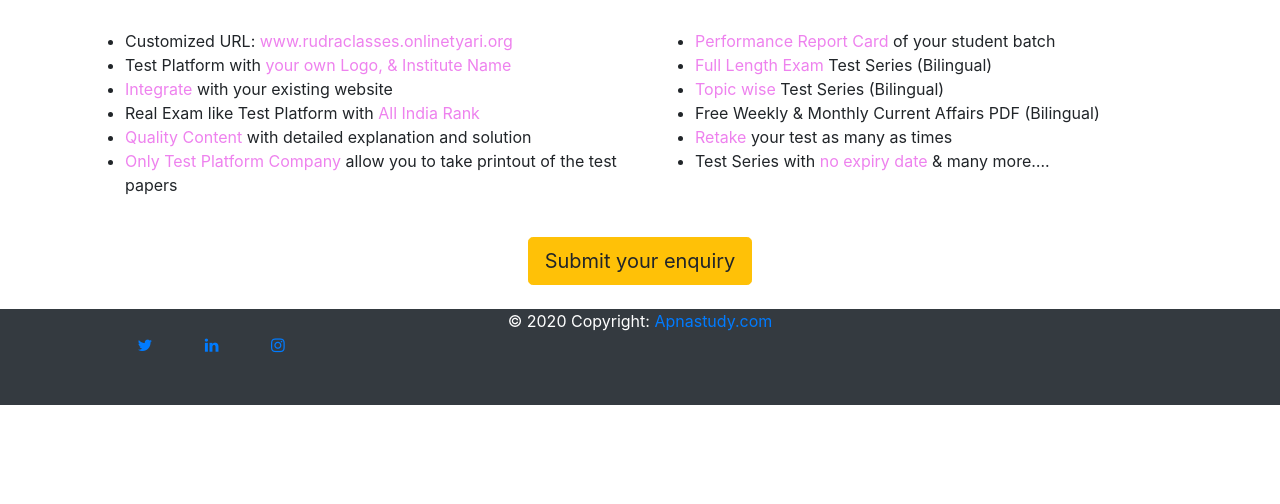
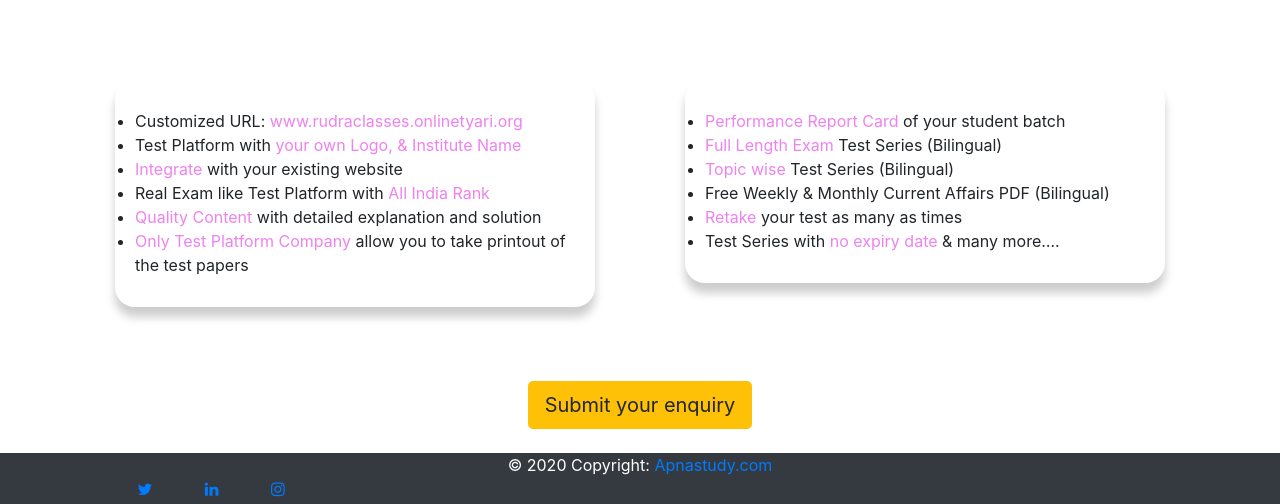
Before and after one commit to karanjkarvinay9/web-template, a plain HTML site: page index.html in a window 1280 px wide. Shown: the part 791-1295 px from the top of the page. Before the commit the page ends 1196 px from the top, so only its background shows below. Drawn offline with nearby package versions, Linux system fonts and the light colour scheme; some icons are missing.

Commit message:
Update css.css

```diff
--- a/css.css
+++ b/css.css
@@ -16,3 +16,15 @@
 .text-color{
 	color: white;
 }
+.panel {
+    background-color: #fff;
+    border-radius: 20px;
+    margin: 50px 30px;
+    padding: 30px 20px;
+    box-shadow: 0 10px 10px rgba(0, 0, 0, 0.2);
+
+}
+.panel ul {
+    margin: 0;
+    padding: 0;
+}
```
